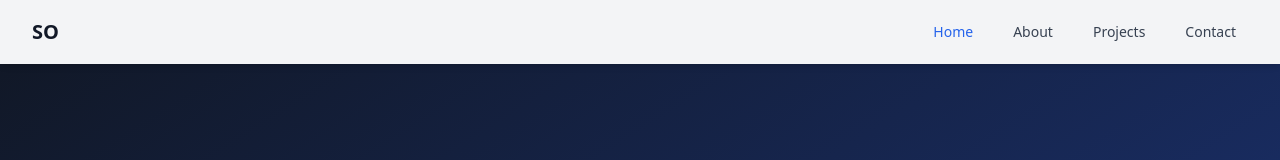
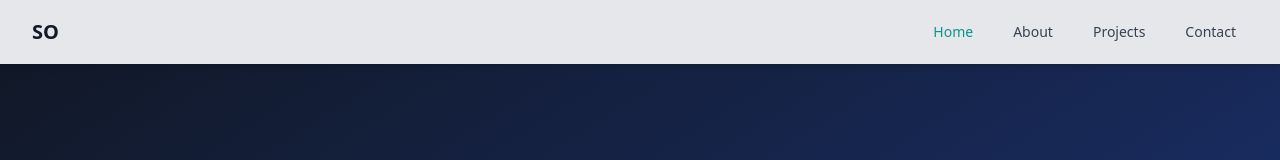
Before and after one commit to seyowa/portfolio, a React (Create React App) app in the folder my-portfolio/: page / in a window 1280 px wide. Shown: the top 160 px of the page. Built offline with nearby package versions, Linux system fonts and the light colour scheme.

Commit message:
chore(header): update color on hover and on current view

```diff
--- a/my-portfolio/src/components/Header.js
+++ b/my-portfolio/src/components/Header.js
@@ -7,10 +7,10 @@ const Header = () => {
   const [isOpen, setIsOpen] = useState(false);
   const location = useLocation(); // get the current path/location
 
-  const isActive = path => (location.pathname === path ? 'text-blue-600' : 'text-gray-700');
+  const isActive = path => (location.pathname === path ? 'text-teal-600' : 'text-gray-700');
 
   return (
-    <nav className="sticky top-0 z-50 w-full bg-gray-100 shadow-md">
+    <nav className="sticky top-0 z-50 w-full bg-gray-200 shadow-md">
       <div className="mx-auto max-w-7xl px-4 sm:px-6 lg:px-8">
         <div className="flex h-16 items-center justify-between">
           {/* Logo Section */}
@@ -23,25 +23,25 @@ const Header = () => {
             <div className="ml-10 flex items-baseline space-x-4">
               <Link
                 to="/"
-                className={`rounded-md px-3 py-2 text-sm font-medium transition-colors hover:text-blue-600 ${isActive('/')}`}
+                className={`rounded-md px-3 py-2 text-sm font-medium transition-colors hover:text-teal-400 ${isActive('/')}`}
               >
                 Home
               </Link>
               <Link
                 to="/about"
-                className={`rounded-md px-3 py-2 text-sm font-medium transition-colors hover:text-blue-600 ${isActive('/about')}`}
+                className={`rounded-md px-3 py-2 text-sm font-medium transition-colors hover:text-teal-400 ${isActive('/about')}`}
               >
                 About
               </Link>
               <Link
                 to="/projects"
-                className={`rounded-md px-3 py-2 text-sm font-medium transition-colors hover:text-blue-600 ${isActive('/projects')}`}
+                className={`rounded-md px-3 py-2 text-sm font-medium transition-colors hover:text-teal-400 ${isActive('/projects')}`}
               >
                 Projects
               </Link>
               <Link
                 to="/contact"
-                className={`rounded-md px-3 py-2 text-sm font-medium transition-colors hover:text-blue-600 ${isActive('/contact')}`}
+                className={`rounded-md px-3 py-2 text-sm font-medium transition-colors hover:text-teal-400 ${isActive('/contact')}`}
               >
                 Contact
               </Link>
@@ -52,7 +52,7 @@ const Header = () => {
           <div className="md:hidden">
             <button
               onClick={() => setIsOpen(!isOpen)}
-              className="inline-flex items-center justify-center rounded-md p-2 text-gray-700 hover:text-blue-600"
+              className="inline-flex items-center justify-center rounded-md p-2 text-gray-700 hover:text-teal-400"
             >
               {isOpen ? <FaTimes className="h-6 w-6" /> : <FaBars className="h-6 w-6" />}
             </button>
@@ -66,25 +66,25 @@ const Header = () => {
           <div className="space-y-1 px-2 pb-3 pt-2 sm:px-3">
             <Link
               to="/"
-              className={`block rounded-md px-3 py-2 text-base font-medium transition-colors hover:text-blue-600 ${isActive('/')}`}
+              className={`block rounded-md px-3 py-2 text-base font-medium transition-colors hover:text-teal-400 ${isActive('/')}`}
             >
               Home
             </Link>
             <Link
               to="/about"
-              className={`block rounded-md px-3 py-2 text-base font-medium transition-colors hover:text-blue-600 ${isActive('/about')}`}
+              className={`block rounded-md px-3 py-2 text-base font-medium transition-colors hover:text-teal-400 ${isActive('/about')}`}
             >
               About
             </Link>
             <Link
               to="/projects"
-              className={`block rounded-md px-3 py-2 text-base font-medium transition-colors hover:text-blue-600 ${isActive('/projects')}`}
+              className={`block rounded-md px-3 py-2 text-base font-medium transition-colors hover:text-teal-400 ${isActive('/projects')}`}
             >
               Projects
             </Link>
             <Link
               to="/contact"
-              className={`block rounded-md px-3 py-2 text-base font-medium transition-colors hover:text-blue-600 ${isActive('/contact')}`}
+              className={`block rounded-md px-3 py-2 text-base font-medium transition-colors hover:text-teal-400 ${isActive('/contact')}`}
             >
               Contact
             </Link>
```
